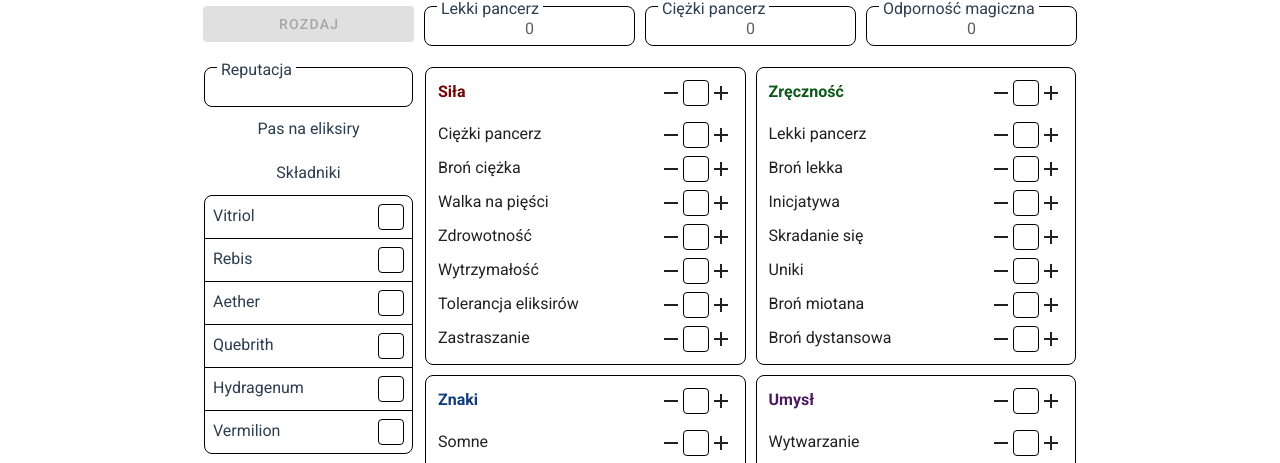
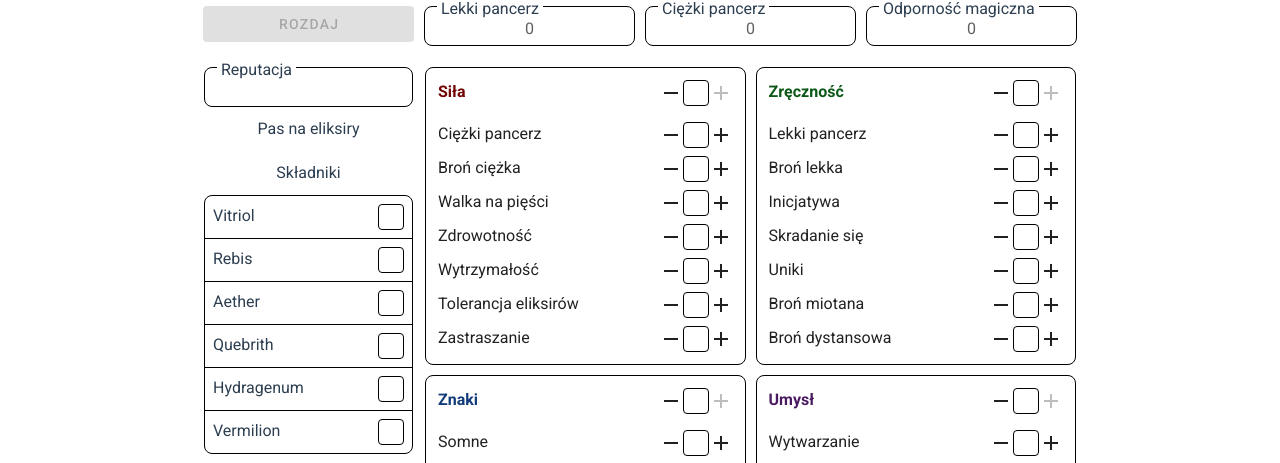
Before and after one commit to DzordzoMen/witcher-character-sheet, a Vue app: page /card/1 in a window 1280 px wide. Shown: the part 173-636 px from the top of the page. Built offline with nearby package versions, Linux system fonts and the light colour scheme.

Commit message:
- added witcherLevel to skill tree mixin - changed primary skill to cant set it bigger than witcher level

```diff
--- a/src/components/TheWitcherCardDexterityTree.vue
+++ b/src/components/TheWitcherCardDexterityTree.vue
@@ -12,7 +12,10 @@
               @onIncreaseClick="decreaseWitcherSkillPoints"
               @onDecreaseClick="increaseWitcherSkillPoints"
               :min="dexterity"
-              :disableIncreaseBtn="skillPoints === 0"
+              :disableIncreaseBtn="
+                witcher.dexterity === witcherLevel ||
+                skillPoints === 0
+              "
               disabled
               showBtns
             />
--- a/src/components/TheWitcherCardMindTree.vue
+++ b/src/components/TheWitcherCardMindTree.vue
@@ -12,7 +12,10 @@
               @onIncreaseClick="decreaseWitcherSkillPoints"
               @onDecreaseClick="increaseWitcherSkillPoints"
               :min="mind"
-              :disableIncreaseBtn="skillPoints === 0"
+              :disableIncreaseBtn="
+                witcher.mind === witcherLevel ||
+                skillPoints === 0
+              "
               disabled
               showBtns
             />
--- a/src/components/TheWitcherCardSignsTree.vue
+++ b/src/components/TheWitcherCardSignsTree.vue
@@ -12,7 +12,10 @@
               @onIncreaseClick="decreaseWitcherSkillPoints"
               @onDecreaseClick="increaseWitcherSkillPoints"
               :min="signs"
-              :disableIncreaseBtn="skillPoints === 0"
+              :disableIncreaseBtn="
+                witcher.signs === witcherLevel ||
+                skillPoints === 0
+              "
               disabled
               showBtns
             />
--- a/src/components/TheWitcherCardStrengthTree.vue
+++ b/src/components/TheWitcherCardStrengthTree.vue
@@ -12,7 +12,10 @@
               @onIncreaseClick="decreaseWitcherSkillPoints"
               @onDecreaseClick="increaseWitcherSkillPoints"
               :min="strength"
-              :disableIncreaseBtn="skillPoints === 0"
+              :disableIncreaseBtn="
+                witcher.strength === witcherLevel ||
+                skillPoints === 0
+              "
               disabled
               showBtns
             />
--- a/src/mixins/skillTree.js
+++ b/src/mixins/skillTree.js
@@ -4,6 +4,9 @@ export default {
   computed: {
     ...mapGetters({
       skillPoints: 'SKILL_POINTS',
+    }),
+    ...mapGetters('WitcherInfo', {
+      witcherLevel: 'WITCHER_LEVEL',
     }),
   },
   methods: {
```
